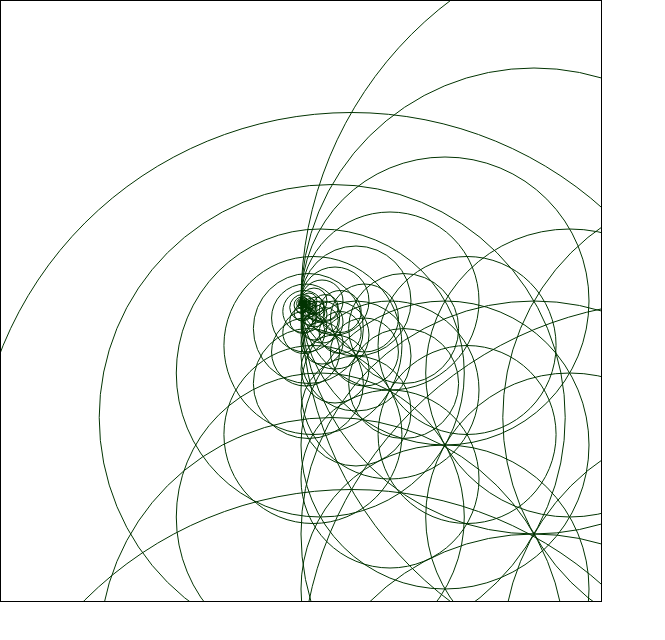
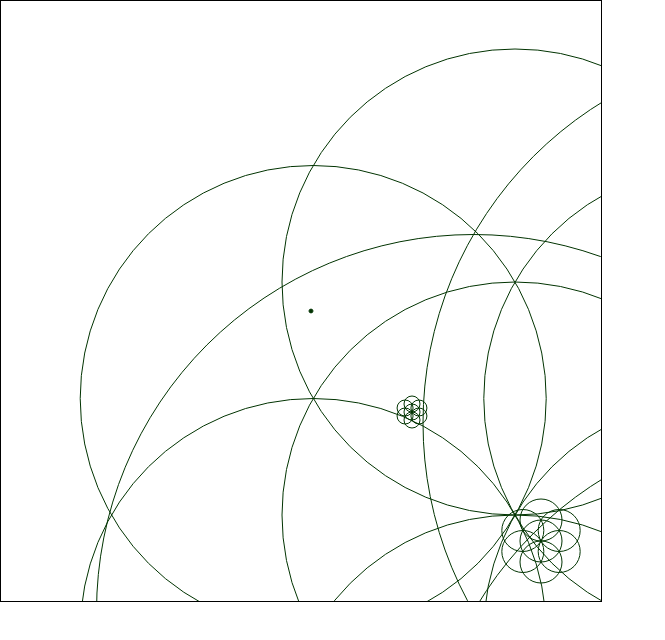
Before and after one commit to cortezcristian/fol, a plain HTML site: page index.html in a window 1280 px wide. Shown: the whole page, without its empty margins (0-665 px from the left). Drawn offline with Linux system fonts and the light colour scheme.

Commit message:
Random beauty

```diff
--- a/index.html
+++ b/index.html
@@ -66,7 +66,9 @@
 
     for(var i = 0; i < 15; i++){
       //fol(centerX, centerY, looping(i));
-      fol(centerX+looping(i), centerY+looping(i), looping(i));
+      //fol(centerX+looping(i), centerY+looping(i), looping(i));
+      var rand = Math.floor(Math.random(10)*1000+1);
+      fol(centerX+rand, centerY+rand, looping(i));
     }
     /**
     *
```
